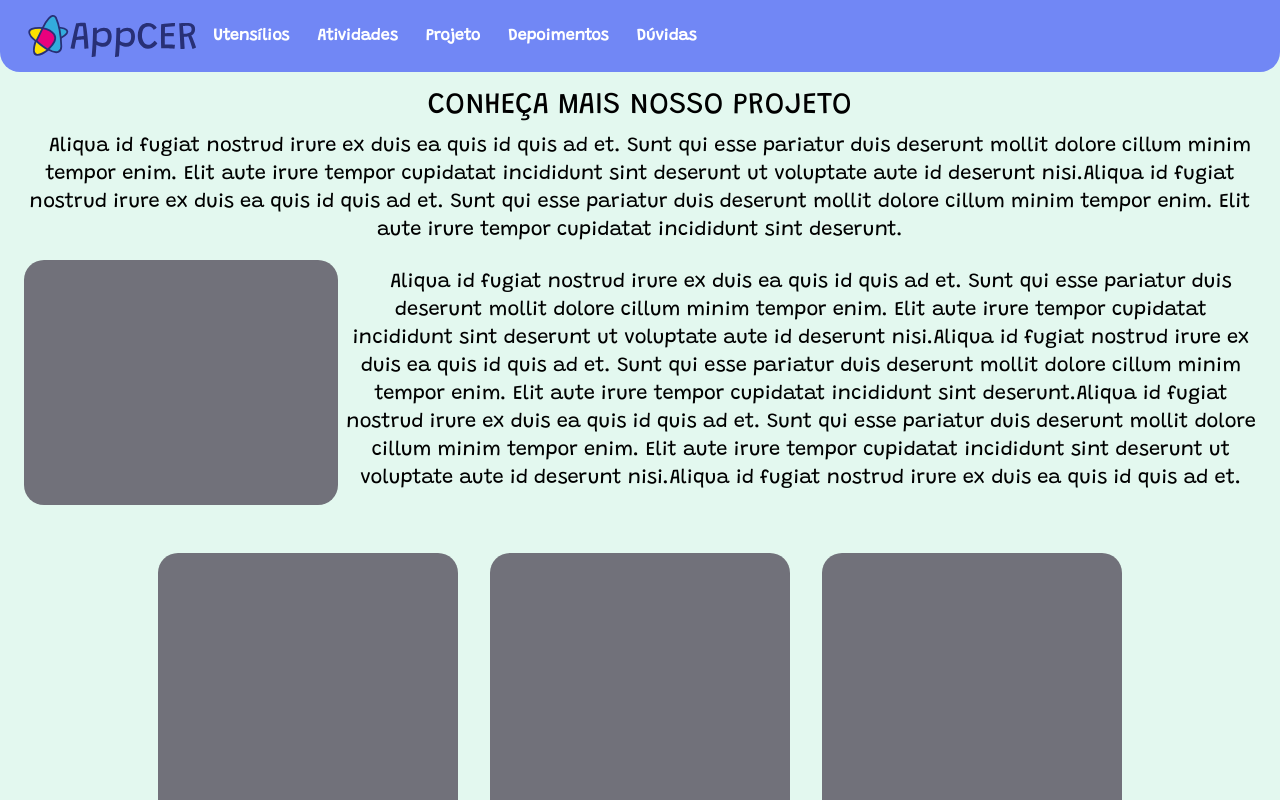
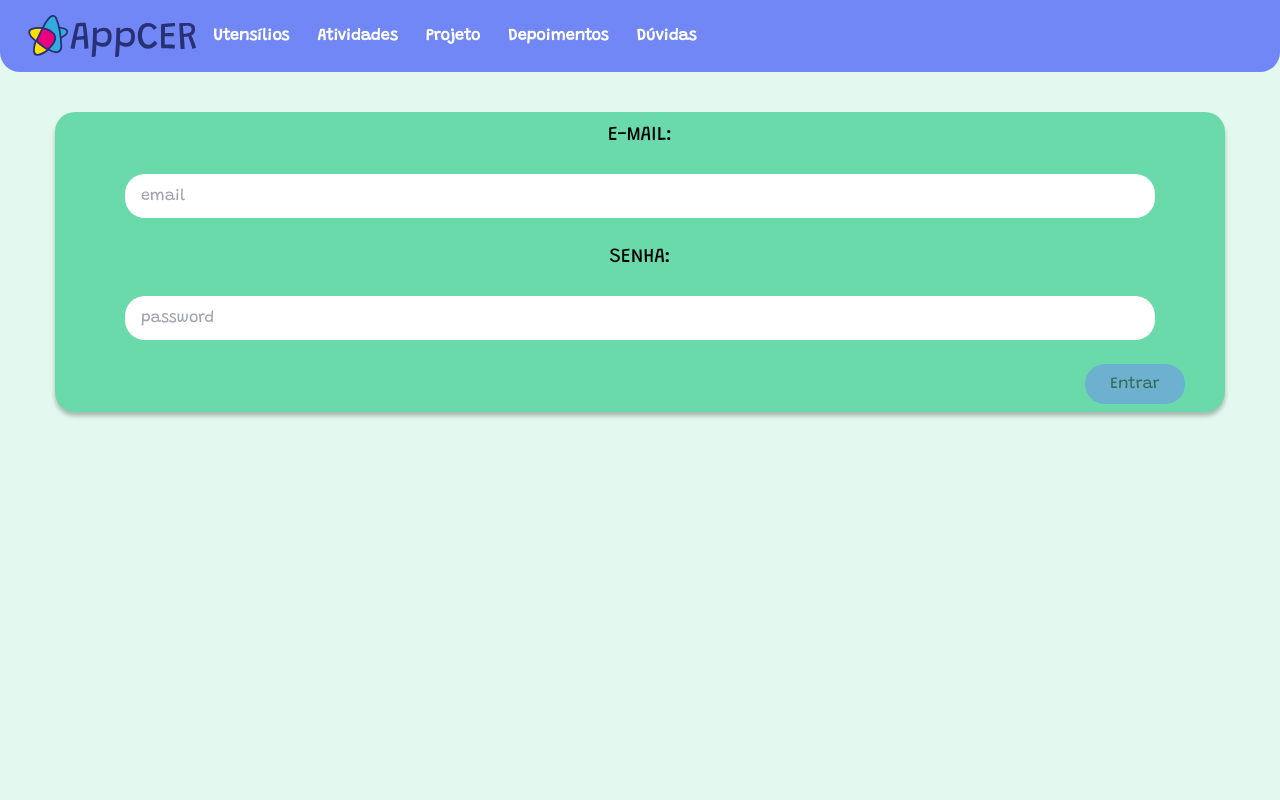
Before and after one commit to danilocsm/t.c.c-frontend, a React (Vite) app in the folder tcc-frontend/: page / in a window 1280 px wide. Shown: the top 800 px of the page. Built offline with nearby package versions, Linux system fonts and the light colour scheme.

Commit message:
added login form

```diff
--- a/tcc-frontend/src/App.tsx
+++ b/tcc-frontend/src/App.tsx
@@ -2,13 +2,14 @@ import { Navigate } from "react-router";
 import { BrowserRouter as Router, Route, Routes } from "react-router-dom";
 import Activity from "./pages/activity/Activity";
 import Activities from "./pages/activity/Activities";
-import HomePage from "./pages/home/HomePage";
-import './global.css'
+import ProjectPage from "./pages/project/ProjectPage";
 import NavBar from "./components/navbar/NavBar";
 import Items from "./pages/items/Items";
 import Help from "./pages/help/Help";
 import Testimonials from "./pages/testimonial/Testimonials";
 import TestimonialForm from "./pages/testimonial/TestimonialForm";
+import HomePage from "./pages/home/HomePage";
+import "./global.css";
 
 function App() {
   return (
@@ -17,6 +18,7 @@ function App() {
       <Router>
         <Routes>
           <Route path="/" element={<HomePage />} />
+          <Route path="/about" element={<ProjectPage />} />
           <Route path="/activities" element={<Activities />} />
           <Route path="/activities/detail/:id" element={<Activity />} />
           <Route path="/items" element={<Items />} />
--- /dev/null
+++ b/tcc-frontend/src/components/login-form/LoginForm.tsx
@@ -0,0 +1,50 @@
+import { FormEvent, useState } from "react";
+
+function LoginForm() {
+  const [email, setEmail] = useState("");
+  const [password, setPassword] = useState("");
+  const handleSubmit = (event: FormEvent) => {
+    event.preventDefault();
+  };
+
+  return (
+    <form
+      className="w-full p-4 flex items-center justify-center py-10"
+      onSubmit={handleSubmit}
+    >
+      <div className="md:w-[1170px] md:h-[300px] w-3/4 h-2/3 bg-cerGreen flex flex-col items-center justify-start gap-6 rounded-[20px] shadow-cerShadow">
+        <span className="text-[20px] mt-2">E-MAIL:</span>
+        <input
+          type="text"
+          name="name"
+          className="md:w-[1030px] md:h-[65px] bg-white rounded-[20px] pl-4"
+          placeholder="email"
+          onChange={(event) => {
+            setEmail(event.target.value);
+          }}
+          value={email}
+        />
+        <span className="text-[20px]">SENHA:</span>
+        <input
+          type="text"
+          name="email"
+          className="md:w-[1030px] md:h-[65px] bg-white rounded-[20px] pl-4"
+          placeholder="password"
+          onChange={(event) => setPassword(event.target.value)}
+          value={password}
+        />
+        <button
+          type="submit"
+          disabled={
+            email.length === 0 || password.length === 0
+          }
+          className="self-end rounded-[20px] bg-cerBlue w-[100px] h-[60px] mr-10 mb-2 hover:bg-cerPurple hovert:text-white focus:border-2 focus:border-cerPurple focus:text-white focus:outline-none disabled:opacity-50 disabled:hover:opacity-70 transition-all ease-in-out"
+        >
+          Entrar
+        </button>
+      </div>
+    </form>
+  );
+}
+
+export default LoginForm;
--- a/tcc-frontend/src/pages/home/HomePage.tsx
+++ b/tcc-frontend/src/pages/home/HomePage.tsx
@@ -1,64 +1,9 @@
-import Gallery from "../../components/gallery/Gallery";
-import InfoBox from "../../components/InfoBox";
-import NavBar from "../../components/navbar/NavBar";
+import LoginForm from "../../components/login-form/LoginForm";
 
 function HomePage() {
   return (
     <>
-      <div className="w-100vw grid items-center justify-center">
-        <div className="flex flex-row items-center justify-center w-screen">
-          <h1 className="font-grandstander text-3xl text-black mt-4 text-center">
-            CONHEÇA MAIS NOSSO PROJETO
-          </h1>
-        </div>
-        <div className="flex flex-row items-center justify-center w-screen">
-          <p className="font-grandstander text-xl text-black mt-2 text-center indent-5 pl-2 pr-2">
-            Aliqua id fugiat nostrud irure ex duis ea quis id quis ad et. Sunt
-            qui esse pariatur duis deserunt mollit dolore cillum minim tempor
-            enim. Elit aute irure tempor cupidatat incididunt sint deserunt ut
-            voluptate aute id deserunt nisi.Aliqua id fugiat nostrud irure ex
-            duis ea quis id quis ad et. Sunt qui esse pariatur duis deserunt
-            mollit dolore cillum minim tempor enim. Elit aute irure tempor
-            cupidatat incididunt sint deserunt.
-          </p>
-        </div>
-        <div className="flex flex-row w-screen items-center justify-center">
-          <div className="md:w-1/4 md:h-[245px] bg-zinc-500 mt-4 ml-6 hidden rounded-[20px] md:block"></div>
-          <div className="md:w-3/4 md:h-[245px] pl-2 pr-2">
-            <p className="font-grandstander text-xl text-black mt-4  pr-4 text-center indent-5">
-              Aliqua id fugiat nostrud irure ex duis ea quis id quis ad et. Sunt
-              qui esse pariatur duis deserunt mollit dolore cillum minim tempor
-              enim. Elit aute irure tempor cupidatat incididunt sint deserunt ut
-              voluptate aute id deserunt nisi.Aliqua id fugiat nostrud irure ex
-              duis ea quis id quis ad et. Sunt qui esse pariatur duis deserunt
-              mollit dolore cillum minim tempor enim. Elit aute irure tempor
-              cupidatat incididunt sint deserunt.Aliqua id fugiat nostrud irure
-              ex duis ea quis id quis ad et. Sunt qui esse pariatur duis
-              deserunt mollit dolore cillum minim tempor enim. Elit aute irure
-              tempor cupidatat incididunt sint deserunt ut voluptate aute id
-              deserunt nisi.Aliqua id fugiat nostrud irure ex duis ea quis id
-              quis ad et.
-            </p>
-          </div>
-        </div>
-        <Gallery>
-          <div className="md:w-[300px] md:h-[300px] rounded-[20px] bg-zinc-500 w-[150px] h-[150px] md:inline-block snap-start"></div>
-          <div className="md:w-[300px] md:h-[300px] rounded-[20px] bg-zinc-500 w-[150px] h-[150px] md:inline-block snap-start"></div>
-          <div className="md:w-[300px] md:h-[300px] rounded-[20px] bg-zinc-500 w-[150px] h-[150px] md:inline-block snap-start"></div>
-        </Gallery>
-        <InfoBox
-          title={"CONTATOS:"}
-          content={
-            "Aliqua id fugiat nostrud irure ex duis ea quis id quis ad et. Sunt qui esse pariatur duis deserunt mollit dolore cillum minim tempor enim. Elit aute irure tempor cupidatat incididunt sint deserunt ut voluptate aute id deserunt nisi.Aliqua id fugiat nostrud irure ex duis ea quis id quis ad et. Sunt qui esse pariatur duis deserunt mollit dolore cillum minim tempor enim. Elit aute irure tempor cupidatat incididunt sint deserunt."
-          }
-        />
-        <InfoBox
-          title={"MATERIAIS:"}
-          content={
-            "Aliqua id fugiat nostrud irure ex duis ea quis id quis ad et. Sunt qui esse pariatur duis deserunt mollit dolore cillum minim tempor enim. Elit aute irure tempor cupidatat incididunt sint deserunt ut voluptate aute id deserunt nisi.Aliqua id fugiat nostrud irure ex duis ea quis id quis ad et. Sunt qui esse pariatur duis deserunt mollit dolore cillum minim tempor enim. Elit aute irure tempor cupidatat incididunt sint deserunt."
-          }
-        />
-      </div>
+      <LoginForm />
     </>
   );
 }
--- /dev/null
+++ b/tcc-frontend/src/pages/project/ProjectPage.tsx
@@ -0,0 +1,65 @@
+import Gallery from "../../components/gallery/Gallery";
+import InfoBox from "../../components/InfoBox";
+
+function ProjectPage() {
+  return (
+    <>
+      <div className="w-100vw grid items-center justify-center">
+        <div className="flex flex-row items-center justify-center w-screen">
+          <h1 className="font-grandstander text-3xl text-black mt-4 text-center">
+            CONHEÇA MAIS NOSSO PROJETO
+          </h1>
+        </div>
+        <div className="flex flex-row items-center justify-center w-screen">
+          <p className="font-grandstander text-xl text-black mt-2 text-center indent-5 pl-2 pr-2">
+            Aliqua id fugiat nostrud irure ex duis ea quis id quis ad et. Sunt
+            qui esse pariatur duis deserunt mollit dolore cillum minim tempor
+            enim. Elit aute irure tempor cupidatat incididunt sint deserunt ut
+            voluptate aute id deserunt nisi.Aliqua id fugiat nostrud irure ex
+            duis ea quis id quis ad et. Sunt qui esse pariatur duis deserunt
+            mollit dolore cillum minim tempor enim. Elit aute irure tempor
+            cupidatat incididunt sint deserunt.
+          </p>
+        </div>
+        <div className="flex flex-row w-screen items-center justify-center">
+          <div className="md:w-1/4 md:h-[245px] bg-zinc-500 mt-4 ml-6 hidden rounded-[20px] md:block"></div>
+          <div className="md:w-3/4 md:h-[245px] pl-2 pr-2">
+            <p className="font-grandstander text-xl text-black mt-4  pr-4 text-center indent-5">
+              Aliqua id fugiat nostrud irure ex duis ea quis id quis ad et. Sunt
+              qui esse pariatur duis deserunt mollit dolore cillum minim tempor
+              enim. Elit aute irure tempor cupidatat incididunt sint deserunt ut
+              voluptate aute id deserunt nisi.Aliqua id fugiat nostrud irure ex
+              duis ea quis id quis ad et. Sunt qui esse pariatur duis deserunt
+              mollit dolore cillum minim tempor enim. Elit aute irure tempor
+              cupidatat incididunt sint deserunt.Aliqua id fugiat nostrud irure
+              ex duis ea quis id quis ad et. Sunt qui esse pariatur duis
+              deserunt mollit dolore cillum minim tempor enim. Elit aute irure
+              tempor cupidatat incididunt sint deserunt ut voluptate aute id
+              deserunt nisi.Aliqua id fugiat nostrud irure ex duis ea quis id
+              quis ad et.
+            </p>
+          </div>
+        </div>
+        <Gallery>
+          <div className="md:w-[300px] md:h-[300px] rounded-[20px] bg-zinc-500 w-[150px] h-[150px] md:inline-block snap-start"></div>
+          <div className="md:w-[300px] md:h-[300px] rounded-[20px] bg-zinc-500 w-[150px] h-[150px] md:inline-block snap-start"></div>
+          <div className="md:w-[300px] md:h-[300px] rounded-[20px] bg-zinc-500 w-[150px] h-[150px] md:inline-block snap-start"></div>
+        </Gallery>
+        <InfoBox
+          title={"CONTATOS:"}
+          content={
+            "Aliqua id fugiat nostrud irure ex duis ea quis id quis ad et. Sunt qui esse pariatur duis deserunt mollit dolore cillum minim tempor enim. Elit aute irure tempor cupidatat incididunt sint deserunt ut voluptate aute id deserunt nisi.Aliqua id fugiat nostrud irure ex duis ea quis id quis ad et. Sunt qui esse pariatur duis deserunt mollit dolore cillum minim tempor enim. Elit aute irure tempor cupidatat incididunt sint deserunt."
+          }
+        />
+        <InfoBox
+          title={"MATERIAIS:"}
+          content={
+            "Aliqua id fugiat nostrud irure ex duis ea quis id quis ad et. Sunt qui esse pariatur duis deserunt mollit dolore cillum minim tempor enim. Elit aute irure tempor cupidatat incididunt sint deserunt ut voluptate aute id deserunt nisi.Aliqua id fugiat nostrud irure ex duis ea quis id quis ad et. Sunt qui esse pariatur duis deserunt mollit dolore cillum minim tempor enim. Elit aute irure tempor cupidatat incididunt sint deserunt."
+          }
+        />
+      </div>
+    </>
+  );
+}
+
+export default ProjectPage;
--- a/tcc-frontend/tailwind.config.js
+++ b/tcc-frontend/tailwind.config.js
@@ -18,6 +18,9 @@ module.exports = {
       opacity: {
         cerBgOpacity: "0.19",
       },
+      boxShadow: {
+        cerShadow: "0px 4px 4px rgba(0, 0, 0, 0.25)",
+      },
     },
   },
   plugins: [require("tailwind-scrollbar")],
```
